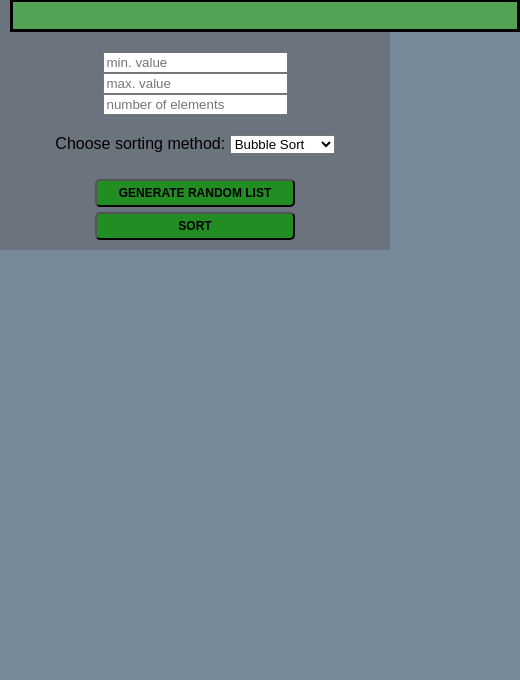
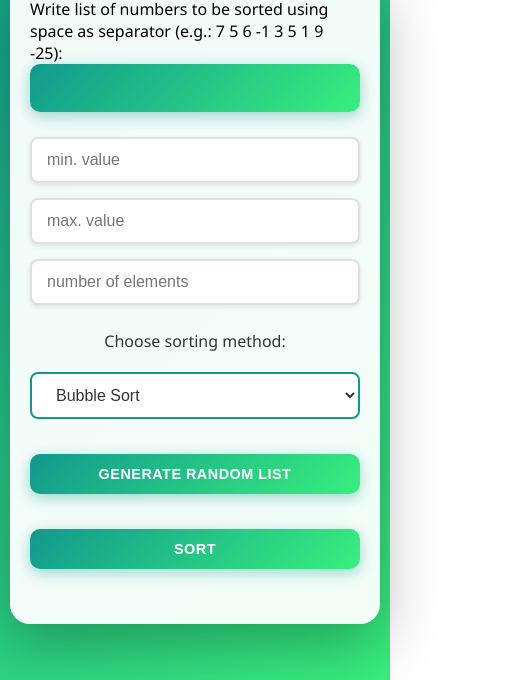
Before and after one commit to barkow96/algorithms-sorting, a website built with Vite: page index.html in a window 390 px wide. Shown: the part 164-844 px from the top of the page, 520 px wide, since content can reach past the window. Built offline with nearby package versions, Linux system fonts and the light colour scheme.

Commit message:
improve the styles

```diff
--- a/index.html
+++ b/index.html
@@ -64,6 +64,6 @@
       <span id="timeNeeded"></span> ms
     </div>
 
-    <script src="./dist/script.js"></script>
+    <script type="module" src="/src/script.ts"></script>
   </body>
 </html>
--- a/styles.css
+++ b/styles.css
@@ -1,8 +1,27 @@
+* {
+  margin: 0;
+  padding: 0;
+  box-sizing: border-box;
+}
+
 body {
-  background-color: lightslategray;
-  margin: auto;
+  background: linear-gradient(135deg, #11998e 0%, #38ef7d 100%);
+  min-height: 100vh;
+  padding: 20px;
+  font-family: "Segoe UI", Tahoma, Geneva, Verdana, sans-serif;
+  display: flex;
+  flex-direction: column;
+  align-items: center;
+  justify-content: center;
+}
+
+h1 {
+  color: white;
+  font-size: 2.5rem;
+  margin-bottom: 30px;
+  text-shadow: 2px 2px 4px rgba(0, 0, 0, 0.3);
+  letter-spacing: 1px;
   text-align: center;
-  font-family: Arial, Helvetica, sans-serif;
 }
 
 input::-webkit-outer-spin-button,
@@ -11,55 +30,185 @@ input::-webkit-inner-spin-button {
   margin: 0;
 }
 
+input[type="number"] {
+  -moz-appearance: textfield;
+}
+
 .container {
-  background-color: rgb(107, 116, 126);
+  background: rgba(255, 255, 255, 0.95);
+  border-radius: 20px;
+  padding: 40px;
+  box-shadow: 0 20px 60px rgba(0, 0, 0, 0.3);
+  max-width: 700px;
+  width: 100%;
+  backdrop-filter: blur(10px);
 }
 
 .separate-block {
-  padding: 10px;
+  margin-bottom: 25px;
+}
+
+.separate-block label {
+  display: block;
+  margin-bottom: 10px;
+  color: #333;
+  font-weight: 500;
+  font-size: 1rem;
+  text-align: left;
+}
+
+.separate-block:has(.input) {
+  display: grid;
+  grid-template-columns: repeat(auto-fit, minmax(180px, 1fr));
+  gap: 15px;
+}
+
+.separate-block:has(select) {
+  display: flex;
+  flex-direction: column;
+  align-items: center;
+  gap: 10px;
 }
 
 input,
 button,
 select {
   cursor: pointer;
+  transition: all 0.3s ease;
+  border: none;
+  outline: none;
 }
 
 .list {
-  width: 500px;
-  height: 25px;
-  background-color: rgb(84, 163, 84);
-  font-size: 22px;
-  border: solid 3px black;
+  width: 100%;
+  padding: 15px;
+  background: linear-gradient(135deg, #11998e 0%, #38ef7d 100%);
+  color: white;
+  font-size: 1.1rem;
+  border-radius: 10px;
+  box-shadow: 0 4px 15px rgba(17, 153, 142, 0.4);
+  font-family: "Courier New", monospace;
+  font-weight: 500;
 }
 
-.list:hover {
-  background-color: rgb(34, 141, 34);
-  font-size: 23px;
+.list:hover,
+.list:focus {
+  box-shadow: 0 6px 20px rgba(17, 153, 142, 0.6);
+  transform: translateY(-2px);
+}
+
+.list::placeholder {
+  color: rgba(255, 255, 255, 0.7);
+}
+
+.input {
+  padding: 12px 15px;
+  background: white;
+  border-radius: 8px;
+  font-size: 1rem;
+  margin: 0;
+  width: 100%;
+  color: #333;
+  border: 2px solid #e0e0e0;
+  box-shadow: 0 2px 5px rgba(0, 0, 0, 0.1);
+}
+
+.input:hover {
+  border-color: #11998e;
+  box-shadow: 0 2px 8px rgba(17, 153, 142, 0.3);
+}
+
+.input:focus {
+  background: white;
+  border: 2px solid #11998e;
+  box-shadow: 0 0 0 3px rgba(17, 153, 142, 0.1);
+}
+
+select {
+  padding: 12px 20px;
+  background: white;
+  border-radius: 8px;
+  font-size: 1rem;
+  color: #333;
+  border: 2px solid #11998e;
+  width: 100%;
+  max-width: 300px;
+  font-weight: 500;
+}
+
+select:hover {
+  border-color: #38ef7d;
+  box-shadow: 0 2px 8px rgba(17, 153, 142, 0.2);
+}
+
+.separate-block:has(.btn) {
+  display: flex;
+  gap: 15px;
+  flex-wrap: wrap;
 }
 
 .btn {
-  background-color: rgb(34, 141, 34);
-  border-radius: 5px;
-  font-size: 12px;
-  font-weight: bold;
-  padding: 5px;
-  margin: auto;
-  margin-top: 5px;
-  width: 200px;
-  display: table-cell;
-  vertical-align: middle;
+  background: linear-gradient(135deg, #11998e 0%, #38ef7d 100%);
+  color: white;
+  border-radius: 10px;
+  font-size: 1rem;
+  font-weight: 600;
+  padding: 15px 30px;
+  margin: 0;
+  flex: 1;
+  min-width: 200px;
+  box-shadow: 0 4px 15px rgba(17, 153, 142, 0.4);
+  text-transform: uppercase;
+  letter-spacing: 0.5px;
+  display: inline-block;
 }
 
 .btn:hover {
-  font-size: 13px;
+  transform: translateY(-3px);
+  box-shadow: 0 6px 20px rgba(17, 153, 142, 0.6);
+}
+
+.btn:active {
+  transform: translateY(-1px);
+  box-shadow: 0 3px 10px rgba(17, 153, 142, 0.4);
 }
 
 .result {
-  width: 50%;
-  margin: auto;
+  background: rgba(255, 255, 255, 0.95);
+  border-radius: 20px;
+  padding: 30px;
+  margin-top: 30px;
+  box-shadow: 0 20px 60px rgba(0, 0, 0, 0.3);
+  max-width: 700px;
+  width: 100%;
   word-wrap: break-word;
   display: none;
+  animation: slideIn 0.5s ease;
+}
+
+@keyframes slideIn {
+  from {
+    opacity: 0;
+    transform: translateY(20px);
+  }
+  to {
+    opacity: 1;
+    transform: translateY(0);
+  }
+}
+
+.result h3 {
+  color: #11998e;
+  margin-bottom: 20px;
+  font-size: 1.8rem;
+}
+
+.result p {
+  color: #555;
+  font-weight: 600;
+  margin-top: 15px;
+  margin-bottom: 5px;
+  font-size: 1.1rem;
 }
 
 .show {
@@ -67,5 +216,83 @@ select {
 }
 
 span {
-  max-width: 100%;
+  display: block;
+  padding: 15px;
+  background: #f8f9fa;
+  border-radius: 8px;
+  color: #333;
+  font-family: "Courier New", monospace;
+  font-size: 1rem;
+  margin-bottom: 10px;
+  border-left: 4px solid #11998e;
+  overflow-wrap: break-word;
 }
+
+#timeNeeded {
+  background: linear-gradient(135deg, #11998e 0%, #38ef7d 100%);
+  color: white;
+  font-weight: bold;
+  font-size: 1.2rem;
+  display: inline-block;
+  padding: 10px 20px;
+  border-radius: 8px;
+  border-left: none;
+}
+
+/* Responsive design */
+@media (max-width: 768px) {
+  h1 {
+    font-size: 1.8rem;
+    margin-bottom: 20px;
+  }
+
+  .container,
+  .result {
+    padding: 25px;
+  }
+
+  .list {
+    font-size: 1rem;
+  }
+
+  .separate-block:has(.input) {
+    grid-template-columns: 1fr;
+  }
+
+  select {
+    max-width: 100%;
+  }
+
+  .btn {
+    min-width: 180px;
+    padding: 12px 25px;
+    font-size: 0.9rem;
+    flex: 1 1 100%;
+  }
+}
+
+@media (max-width: 480px) {
+  body {
+    padding: 10px;
+  }
+
+  h1 {
+    font-size: 1.5rem;
+  }
+
+  .container,
+  .result {
+    padding: 20px;
+  }
+
+  .separate-block:has(.input) {
+    grid-template-columns: 1fr;
+  }
+
+  .btn {
+    display: block;
+    width: 100%;
+    margin: 10px 0;
+    flex: 1 1 100%;
+  }
+}
--- /dev/null
+++ b/vite.config.ts
@@ -0,0 +1,12 @@
+import { defineConfig } from "vite";
+
+export default defineConfig({
+  server: {
+    port: 3000,
+    open: true,
+  },
+  build: {
+    outDir: "dist",
+    emptyOutDir: true,
+  },
+});
```
Also changed, not shown: package.json (+7 -7 lines), README.md, 1 other file.
